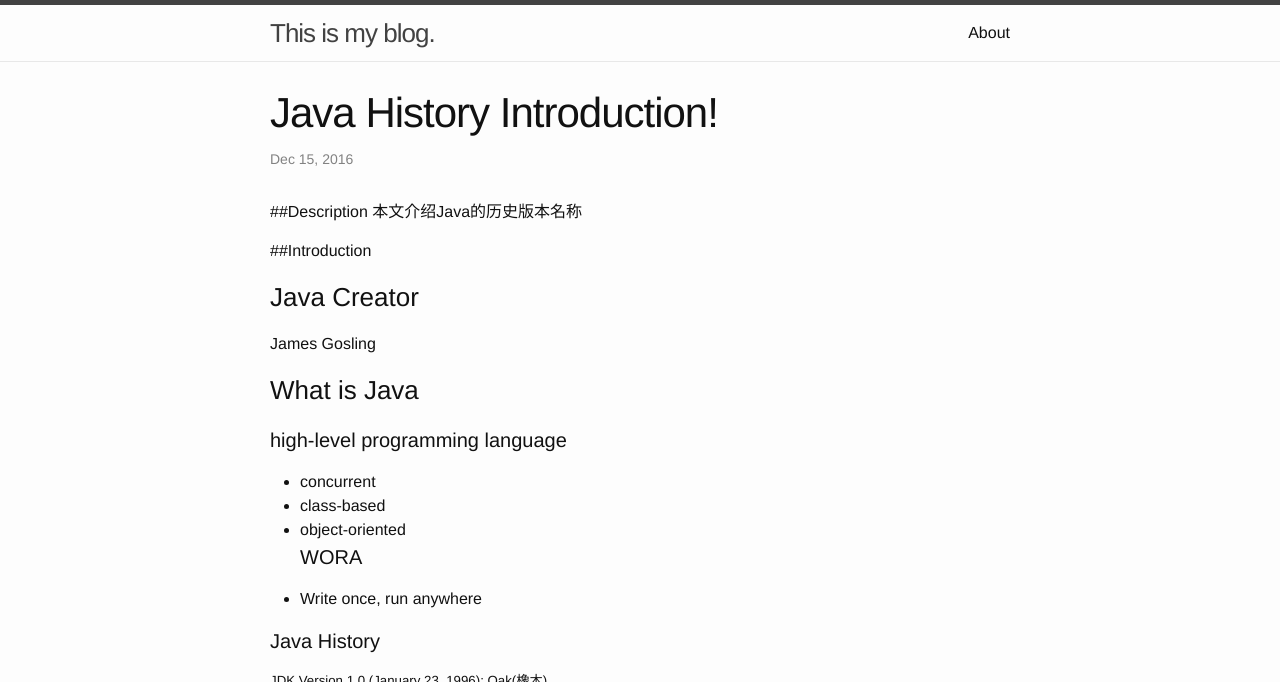
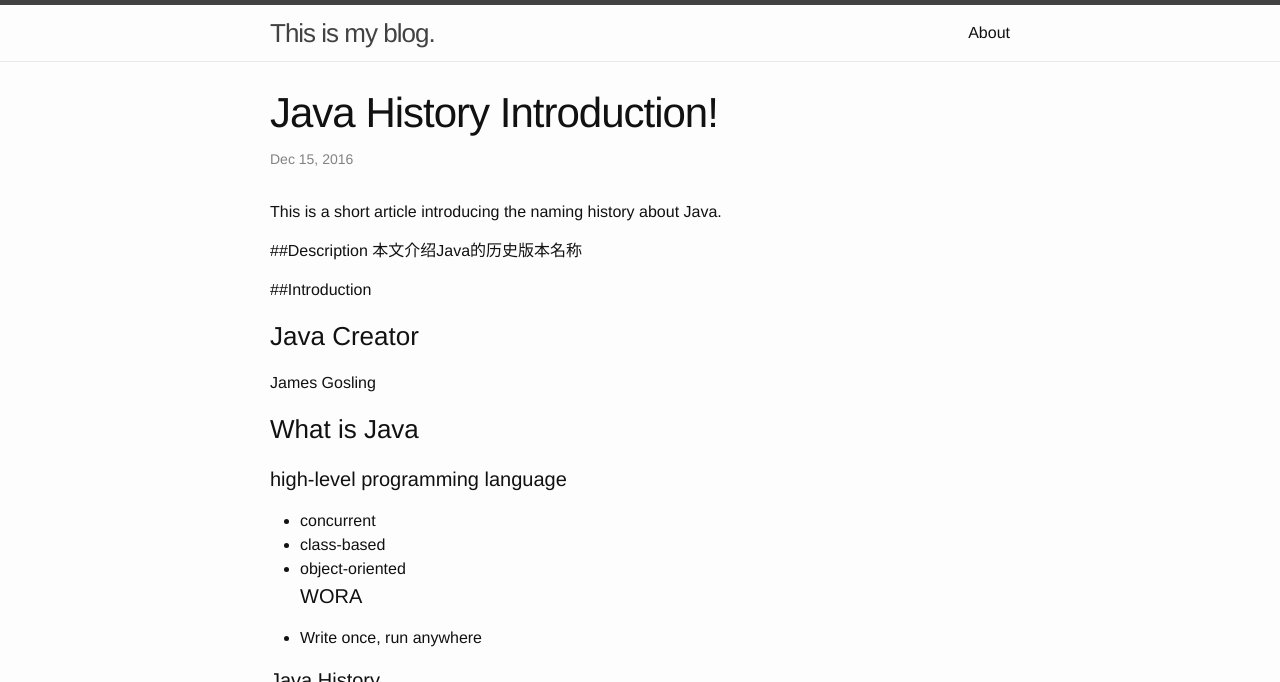
Before and after one commit to liao123abc/liao123abc.github.io, a Jekyll site: the page built from _posts/2016-12-15-Java-History-Introduction.markdown, in a window 1280 px wide and 900 px high, cut to the strip 0-682 px from the top of the window. Built offline with Jekyll 4.4.1, drawn with Linux system fonts in a browser that asks for light colours.

Commit message:
add short description

```diff
--- a/_posts/2016-12-15-Java-History-Introduction.markdown
+++ b/_posts/2016-12-15-Java-History-Introduction.markdown
@@ -4,6 +4,8 @@ title:  "Java History Introduction!"
 date:   2016-12-15 12:22:22 +0800
 categories: java
 ---
+
+This is a short article introducing the naming history about Java.
 
 ##Description
 本文介绍Java的历史版本名称
```
